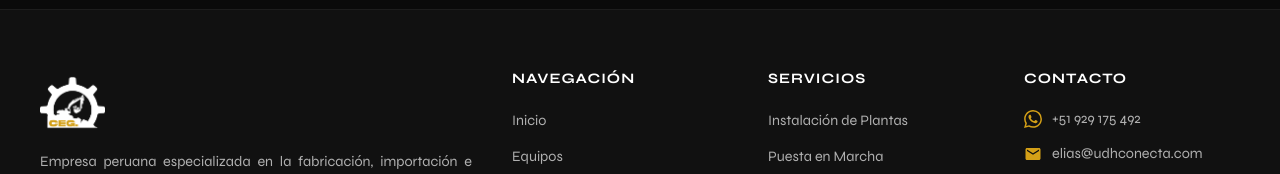
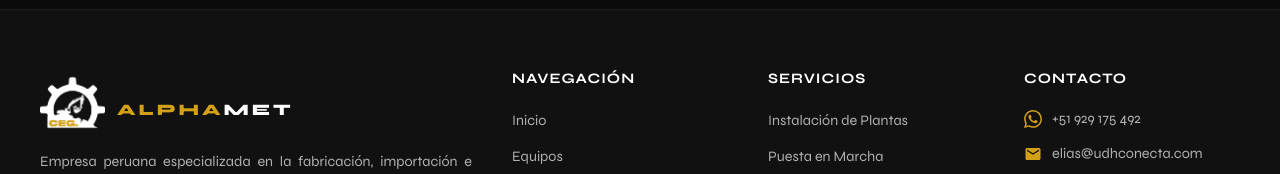
Before and after one commit to IamEliaz/alphamet, a plain HTML site: page contacto.html in a window 1280 px wide. Shown: the part 1781-1955 px from the top of the page. Drawn offline with Linux system fonts and the light colour scheme.

Commit message:
actualizacion

```diff
--- a/contacto.html
+++ b/contacto.html
@@ -155,7 +155,7 @@
   <footer class="footer">
     <div class="footer__grid">
       <div class="footer__brand">
-        <img src="/assets/icons/logo.png" alt="ALPHAMET" loading="lazy">
+        <a href="/" class="header__logo"><img src="/assets/icons/logo.png" alt="ALPHAMET" loading="lazy"><span class="header__logo-text"><span class="logo-alpha">ALPHA</span><span class="logo-met">MET</span></span></a>
         <p>Empresa peruana especializada en la fabricación, importación e instalación de equipos para minería artesanal, pequeña y mediana escala. Comprometidos con el desarrollo y la formalización de la minería en el Perú.</p>
         <div class="footer__social">
           <a href="https://wa.me/51929175492" target="_blank" rel="noopener" aria-label="WhatsApp"><svg viewBox="0 0 24 24"><path d="M17.472 14.382c-.297-.149-1.758-.867-2.03-.967-.273-.099-.471-.148-.67.15-.197.297-.767.966-.94 1.164-.173.199-.347.223-.644.075-.297-.15-1.255-.463-2.39-1.475-.883-.788-1.48-1.761-1.653-2.059-.173-.297-.018-.458.13-.606.134-.133.298-.347.446-.52.149-.174.198-.298.298-.497.099-.198.05-.371-.025-.52-.075-.149-.669-1.612-.916-2.207-.242-.579-.487-.5-.669-.51-.173-.008-.371-.01-.57-.01-.198 0-.52.074-.792.372-.272.297-1.04 1.016-1.04 2.479 0 1.462 1.065 2.875 1.213 3.074.149.198 2.096 3.2 5.077 4.487.709.306 1.262.489 1.694.625.712.227 1.36.195 1.871.118.571-.085 1.758-.719 2.006-1.413.248-.694.248-1.289.173-1.413-.074-.124-.272-.198-.57-.347m-5.421 7.403h-.004a9.87 9.87 0 01-5.031-1.378l-.361-.214-3.741.982.998-3.648-.235-.374a9.86 9.86 0 01-1.51-5.26c.001-5.45 4.436-9.884 9.888-9.884 2.64 0 5.122 1.03 6.988 2.898a9.825 9.825 0 012.893 6.994c-.003 5.45-4.437 9.884-9.885 9.884m8.413-18.297A11.815 11.815 0 0012.05 0C5.495 0 .16 5.335.157 11.892c0 2.096.547 4.142 1.588 5.945L.057 24l6.305-1.654a11.882 11.882 0 005.683 1.448h.005c6.554 0 11.89-5.335 11.893-11.893a11.821 11.821 0 00-3.48-8.413z"/></svg></a>
```
Also changed, not shown: equipos.html (+1 -1 lines), index.html (+1 -1 lines), nosotros.html (+1 -1 lines), proyectos.html (+1 -1 lines), servicios.html (+1 -1 lines).
